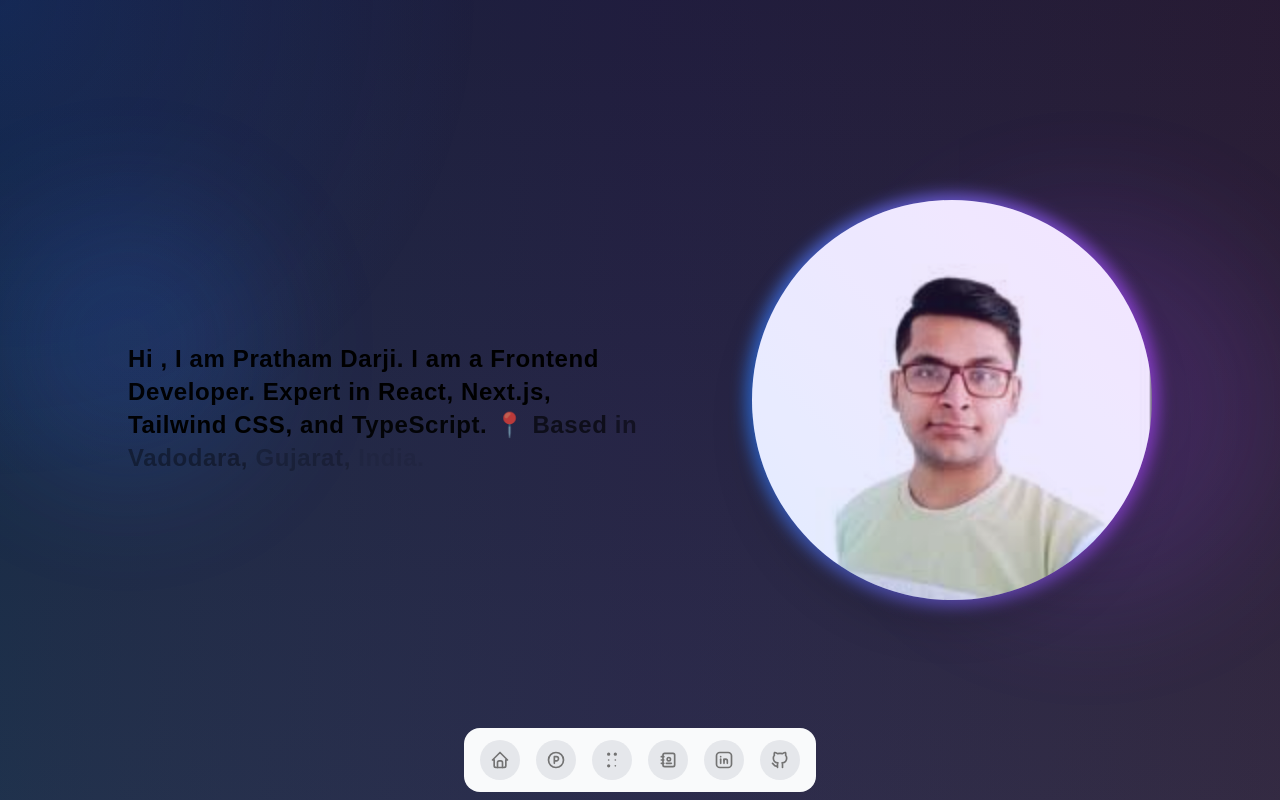
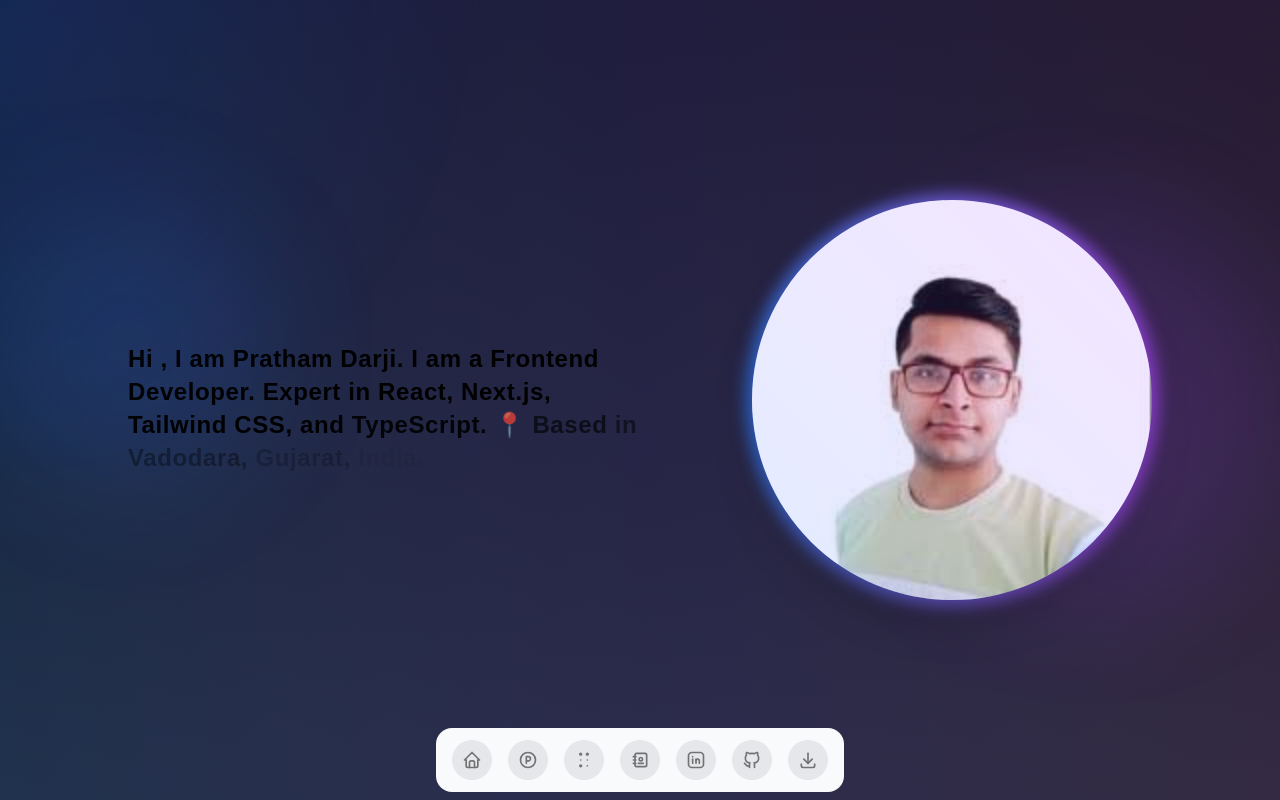
Before and after one commit to Pratham-Prog861/Portfolio, a Next.js app: page / in a window 1280 px wide. Built offline with nearby package versions, Linux system fonts and the light colour scheme.

Commit message:
add Resume download link to Dock component

```diff
--- a/src/components/Dock.tsx
+++ b/src/components/Dock.tsx
@@ -6,6 +6,7 @@ import {
   IconBrandGithub,
   IconBrandLinkedin,
   IconBrandProducthunt,
+  IconDownload,
   IconHome,
 } from "@tabler/icons-react";
 
@@ -55,6 +56,14 @@ export function Dock() {
       ),
       href: "https://github.com/Pratham-Prog861",
     },
+    {
+      title: "Resume",
+      icon: (
+        <IconDownload className="h-full w-full text-neutral-500 dark:text-neutral-300" />
+      ),
+      href: "/Resume.pdf",
+      download: true,
+    }
   ];
   return (
     <div className="flex items-center justify-center h-[10rem] w-full">
```
Also changed, not shown: 1 other file (tests, documents, lock files or other folders).
